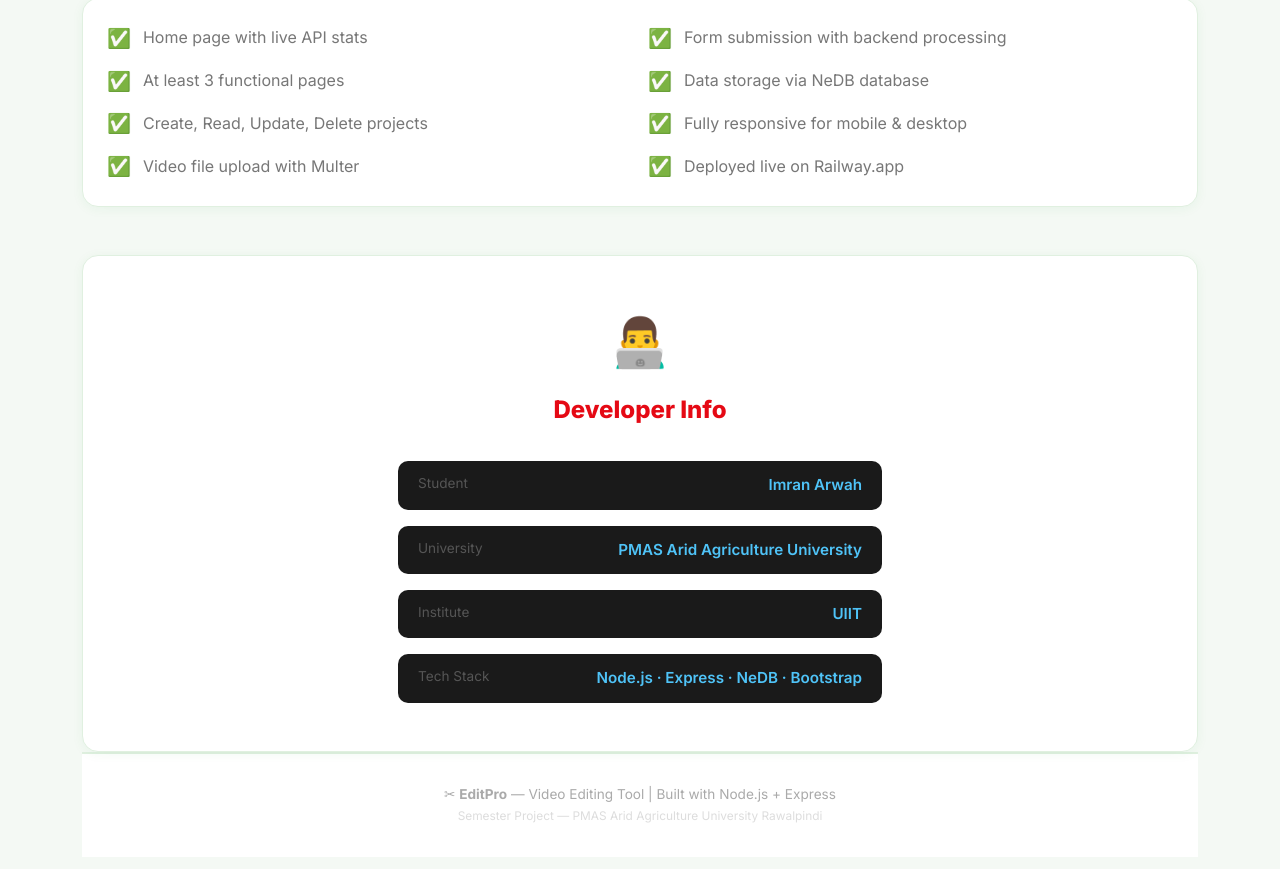
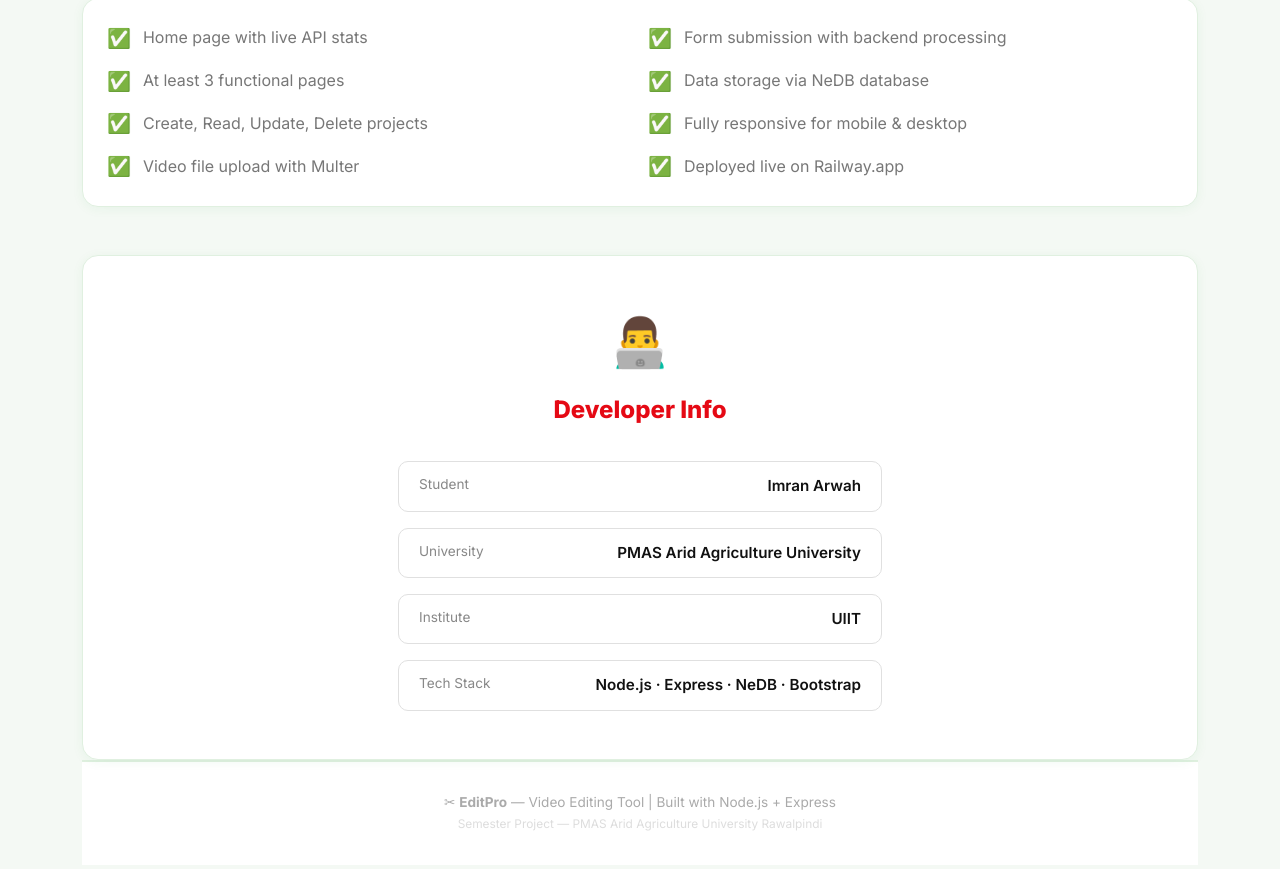
Before and after one commit to arwahimran/video-editor, a website: page public/about.html in a window 1280 px wide. Shown: the part 1980-2849 px from the top of the page. Drawn offline with nearby package versions, Linux system fonts and the light colour scheme.

Commit message:
updated developer info to white background black text

```diff
--- a/public/about.html
+++ b/public/about.html
@@ -244,27 +244,27 @@
     <h4 style="color:#e50914; font-weight:800; margin-bottom:20px;">Developer Info</h4>
     <div class="row g-3 justify-content-center" style="max-width:500px; margin:0 auto;">
       <div class="col-12">
-        <div style="background:#1a1a1a; border-radius:10px; padding:12px 20px; display:flex; justify-content:space-between; flex-wrap:wrap; gap:8px;">
-          <span style="color:#555; font-size:0.85rem;">Student</span>
-          <span style="font-weight:600; font-size:0.95rem; color:#4FC3F7;">Imran Arwah</span>
+        <div style="background:#ffffff; border-radius:10px; padding:12px 20px; display:flex; justify-content:space-between; flex-wrap:wrap; gap:8px; border:1px solid #e0e0e0;">
+          <span style="color:#888; font-size:0.85rem;">Student</span>
+          <span style="font-weight:600; font-size:0.95rem; color:#111111;">Imran Arwah</span>
         </div>
       </div>
       <div class="col-12">
-        <div style="background:#1a1a1a; border-radius:10px; padding:12px 20px; display:flex; justify-content:space-between; flex-wrap:wrap; gap:8px;">
-          <span style="color:#555; font-size:0.85rem;">University</span>
-          <span style="font-weight:600; font-size:0.95rem; color:#4FC3F7;">PMAS Arid Agriculture University</span>
+        <div style="background:#ffffff; border-radius:10px; padding:12px 20px; display:flex; justify-content:space-between; flex-wrap:wrap; gap:8px; border:1px solid #e0e0e0;">
+          <span style="color:#888; font-size:0.85rem;">University</span>
+          <span style="font-weight:600; font-size:0.95rem; color:#111111;">PMAS Arid Agriculture University</span>
         </div>
       </div>
       <div class="col-12">
-        <div style="background:#1a1a1a; border-radius:10px; padding:12px 20px; display:flex; justify-content:space-between; flex-wrap:wrap; gap:8px;">
-          <span style="color:#555; font-size:0.85rem;">Institute</span>
-          <span style="font-weight:600; font-size:0.95rem; color:#4FC3F7;">UIIT</span>
+        <div style="background:#ffffff; border-radius:10px; padding:12px 20px; display:flex; justify-content:space-between; flex-wrap:wrap; gap:8px; border:1px solid #e0e0e0;">
+          <span style="color:#888; font-size:0.85rem;">Institute</span>
+          <span style="font-weight:600; font-size:0.95rem; color:#111111;">UIIT</span>
         </div>
       </div>
       <div class="col-12">
-        <div style="background:#1a1a1a; border-radius:10px; padding:12px 20px; display:flex; justify-content:space-between; flex-wrap:wrap; gap:8px;">
-          <span style="color:#555; font-size:0.85rem;">Tech Stack</span>
-          <span style="font-weight:600; font-size:0.95rem; color:#4FC3F7;">Node.js · Express · NeDB · Bootstrap</span>
+        <div style="background:#ffffff; border-radius:10px; padding:12px 20px; display:flex; justify-content:space-between; flex-wrap:wrap; gap:8px; border:1px solid #e0e0e0;">
+          <span style="color:#888; font-size:0.85rem;">Tech Stack</span>
+          <span style="font-weight:600; font-size:0.95rem; color:#111111;">Node.js · Express · NeDB · Bootstrap</span>
         </div>
       </div>
     </div>
```
